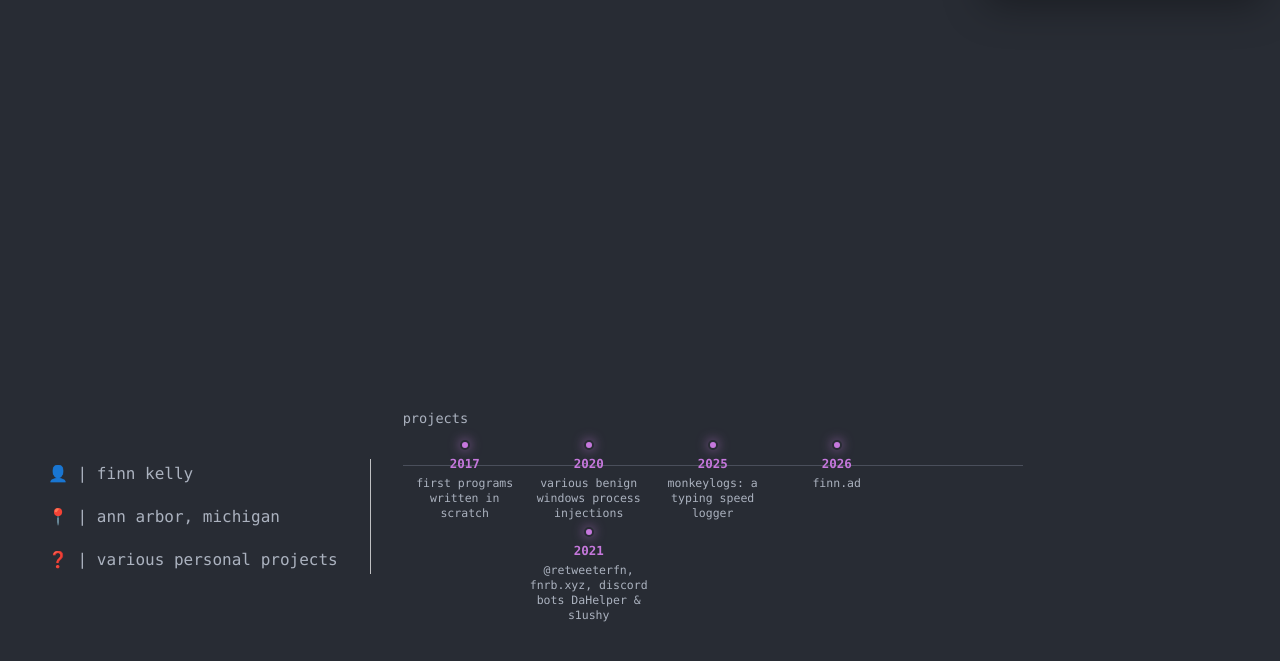
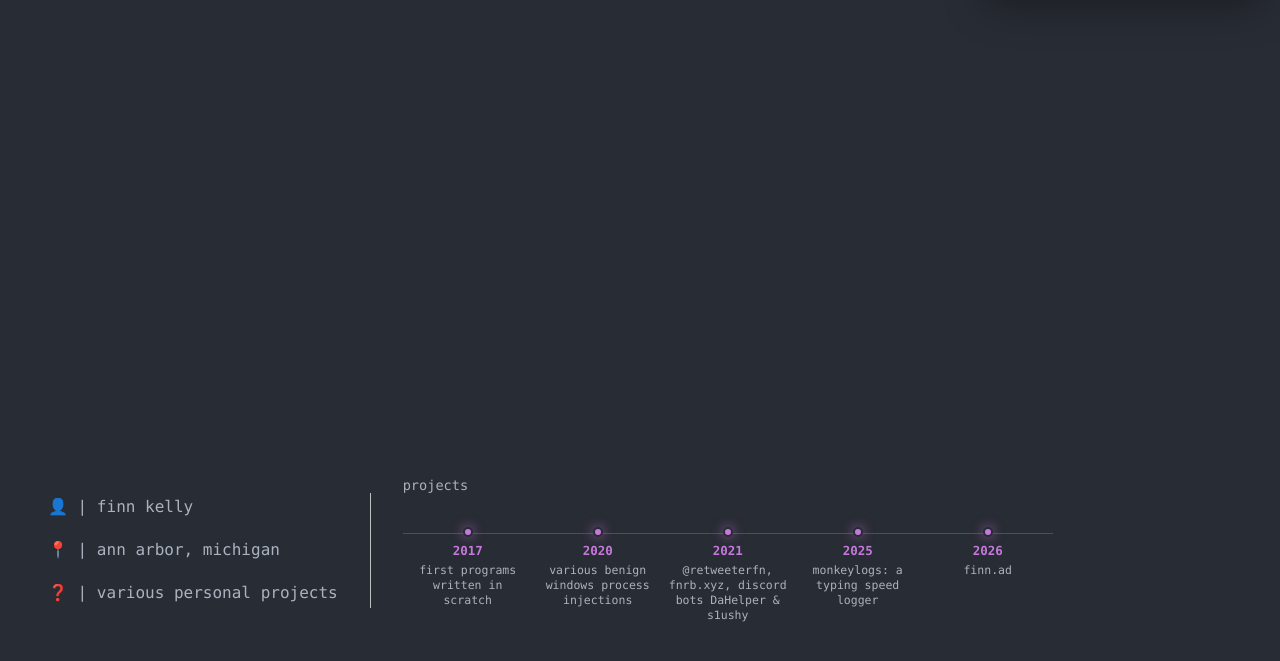
Before and after one commit to Ep1cfy/finn.ad, a plain HTML site: page index.html in a window 1280 px wide. Shown: the part 137-798 px from the top of the page. Drawn offline with nearby package versions, Linux system fonts and the light colour scheme; no server answers.

Commit message:
fixed missing div footer / vibecoded some css bc my brain wont function

```diff
--- a/index.html
+++ b/index.html
@@ -54,6 +54,8 @@
               <span class="timeline-date">2020</span>
               <span class="timeline-name">various benign windows process injections
               </span>
+            </div>
+            <div class="timeline-item">
               <span class="timeline-dot"></span>
               <span class="timeline-date">2021</span>
               <span class="timeline-name">@retweeterfn, fnrb.xyz, discord bots DaHelper & s1ushy
--- a/style.css
+++ b/style.css
@@ -257,7 +257,7 @@
   }
 
   .project-timeline {
-	  width: 620px;
+	width: 650px;
 }
 
 .timeline-title {
@@ -268,21 +268,25 @@
 
 .timeline-track {
 	position: relative;
+
 	display: grid;
 	grid-template-columns: repeat(5, 1fr);
-	align-items: flex-start;
+	align-items: start;
+
 	width: 100%;
+	padding-top: 1.2rem;
 }
 
 .timeline-line {
 	position: absolute;
-	  top: 1.52rem;
+	top: 1.55rem;
 	left: 0;
 	right: 0;
 
 	height: 1px;
 	background: var(--muted);
 	opacity: 0.65;
+	z-index: 0;
 }
 
 .timeline-item {
@@ -295,6 +299,11 @@
 	gap: 0.35rem;
 
 	text-align: center;
+
+	/* important: force all timeline items to same vertical position */
+	margin: 0;
+	top: 0;
+	transform: none;
 }
 
 .timeline-dot {
@@ -318,6 +327,8 @@
 	color: var(--text);
 	font-size: 0.72rem;
 	line-height: 1.3;
+	max-width: 120px;
+}
   }
   @media (max-width: 700px) {
 	.now-playing {
```
Lines whose indentation alone changed are shown as unchanged.
